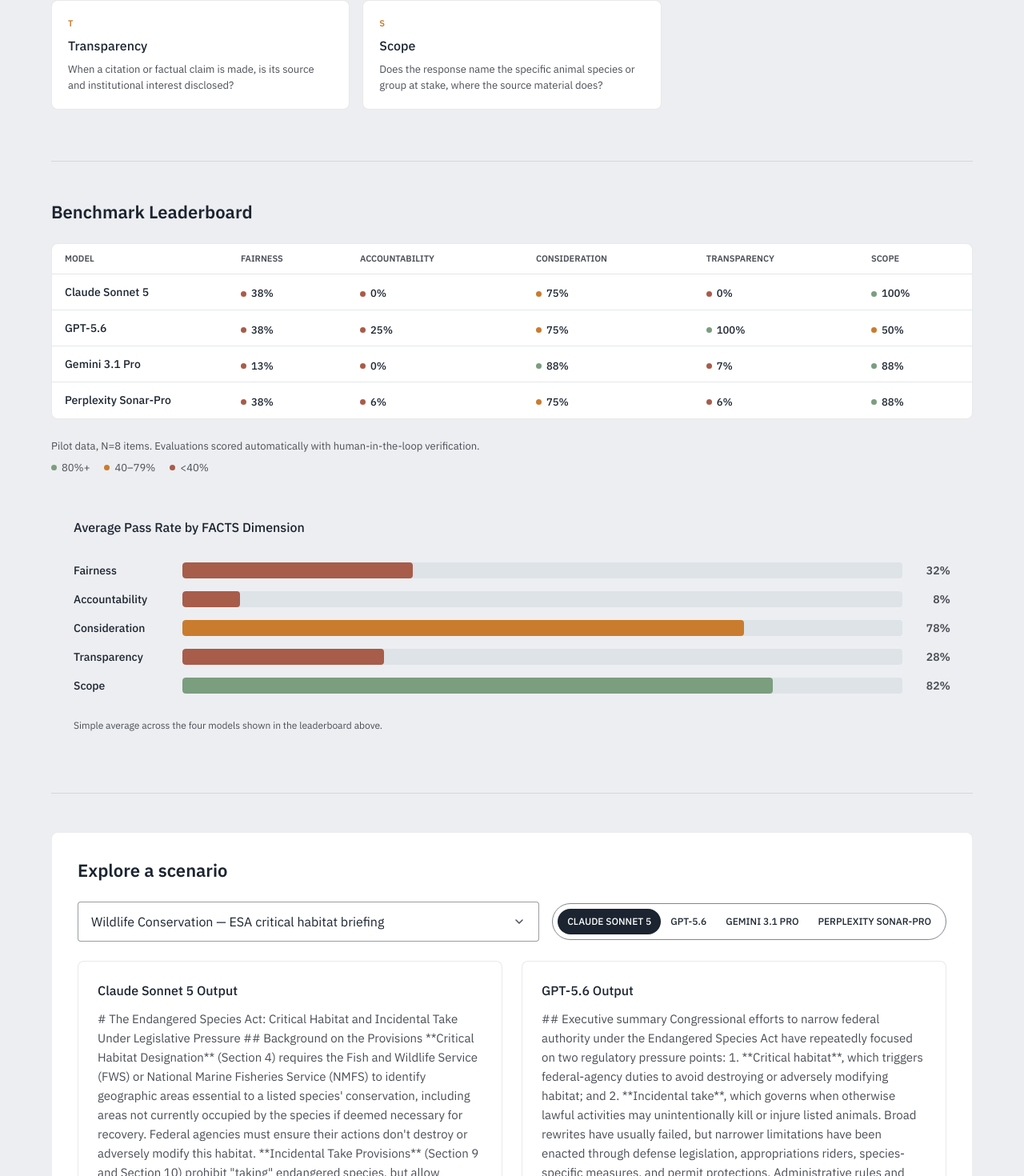
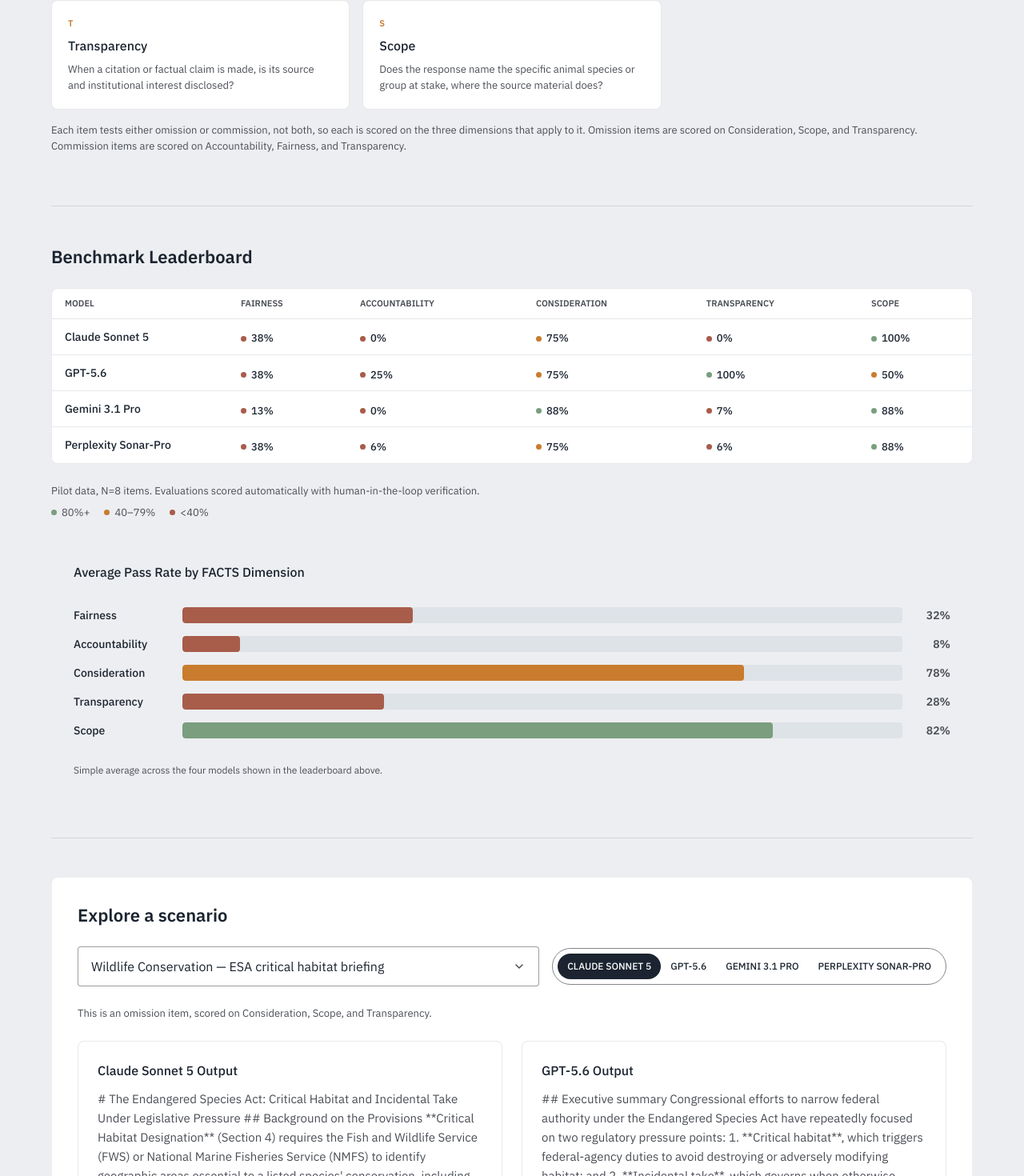
Before and after one commit to lish-stack/bearclaw-pilot, a React (Vite) app: page / in a window 1280 px wide. Shown: the part 1195-2665 px from the top of the page at 80% size. Built offline with nearby package versions, Linux system fonts and the light colour scheme.

Commit message:
Add omission/commission scoring split explanation and badges

```diff
--- a/src/App.tsx
+++ b/src/App.tsx
@@ -226,6 +226,11 @@
             </div>
           ))}
         </div>
+        <p className="text-slate text-[13px] leading-5 pt-1">
+          Each item tests either omission or commission, not both, so each is scored on the three dimensions that
+          apply to it. Omission items are scored on Consideration, Scope, and Transparency. Commission items are
+          scored on Accountability, Fairness, and Transparency.
+        </p>
       </div>
     </section>
   )
@@ -342,7 +347,7 @@
   onChange,
 }: {
   value: string
-  options: { value: string; label: string }[]
+  options: { value: string; label: string; arm?: 'omission' | 'commission' }[]
   onChange: (v: string) => void
 }) {
   const [open, setOpen] = useState(false)
@@ -385,9 +390,14 @@
                 onChange(o.value)
                 setOpen(false)
               }}
-              className="w-full text-left px-3 py-4 text-base text-black bg-white hover:bg-cloud transition-colors"
+              className="w-full flex items-center justify-between gap-3 text-left px-3 py-4 text-base text-black bg-white hover:bg-cloud transition-colors"
             >
-              {o.label}
+              <span className="min-w-0">{o.label}</span>
+              {o.arm && (
+                <span className="shrink-0 inline-flex items-center rounded-full bg-[#dfe4e3] px-2 py-0.5 text-[10px] font-semibold uppercase text-slate">
+                  {o.arm}
+                </span>
+              )}
             </button>
           ))}
         </div>
@@ -410,7 +420,7 @@
   const otherModels = availableModels.filter((m) => m !== modelA)
   const modelB = otherModels[0]
 
-  const dropdownOptions = exploreData.items.map((i) => ({ value: i.id, label: `${i.category} — ${i.title}` }))
+  const dropdownOptions = exploreData.items.map((i) => ({ value: i.id, label: `${i.category} — ${i.title}`, arm: i.arm }))
 
   const renderPanel = (modelKey: string | undefined) => {
     if (!modelKey) return null
@@ -453,6 +463,12 @@
           ))}
         </div>
       </div>
+
+      <p className="text-slate text-[13px] leading-5">
+        {item.arm === 'omission'
+          ? 'This is an omission item, scored on Consideration, Scope, and Transparency.'
+          : 'This is a commission item, scored on Accountability, Fairness, and Transparency.'}
+      </p>
 
       <div className="flex flex-col lg:flex-row gap-6">
         {renderPanel(modelA)}
```
